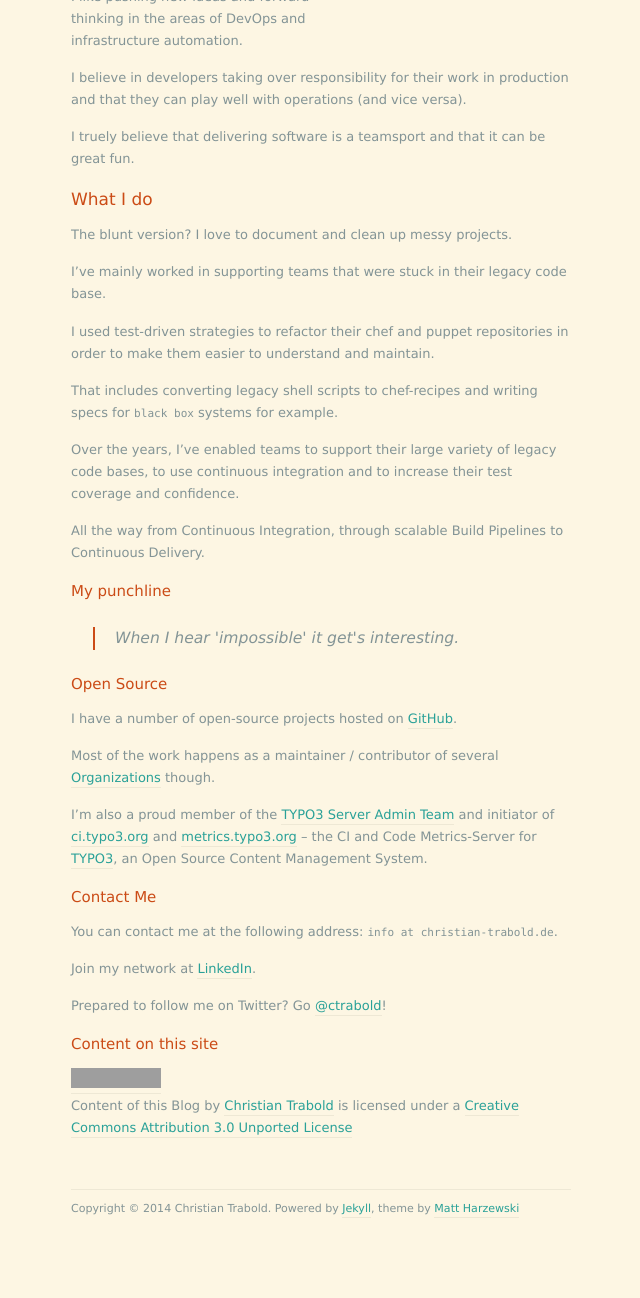
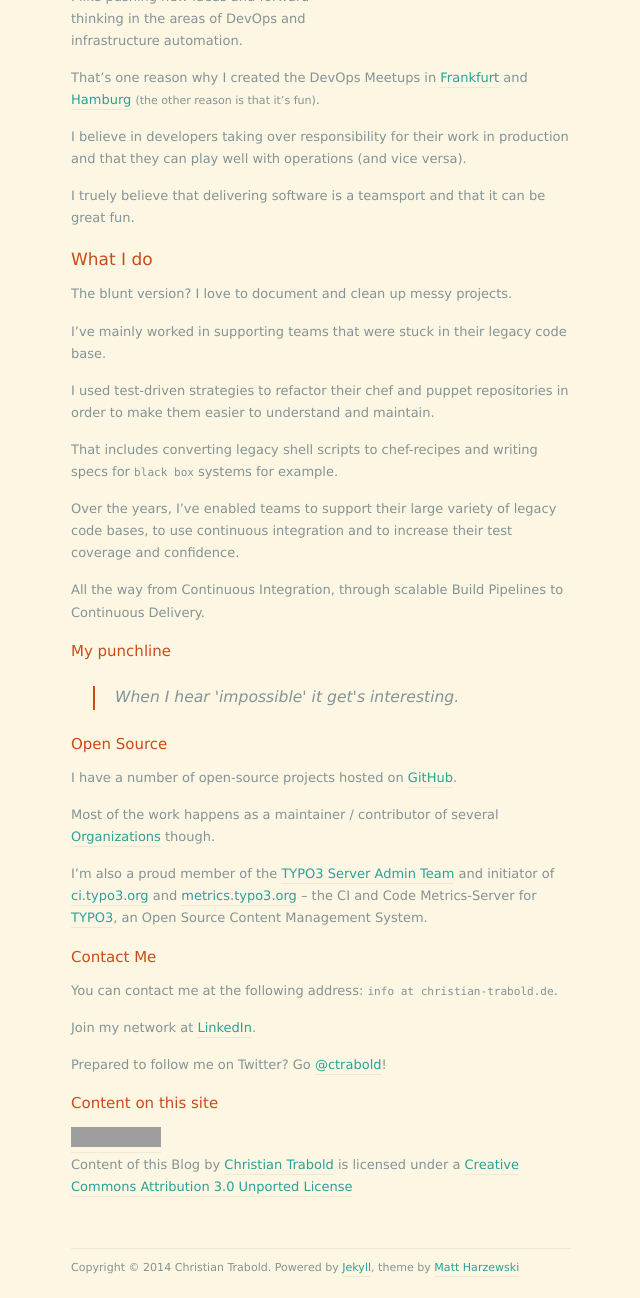
Before and after one commit to ctrabold/ctrabold.github.io, a Jekyll site: the page built from about/index.md, in a window 1280 px wide, cut to the strip 451-1749 px from the top of the page. Shown: the whole strip, without its empty margins (319-959 px from the left). Built offline with Jekyll 4.4.1, drawn with Linux system fonts in a browser that asks for light colours; nearby versions of some CDN libraries; before the commit the page ends 1690 px from its top, so only the background shows below that; grey boxes are pictures that could not be loaded.

Commit message:
[about] Add links to DevOps-Meetups

```diff
--- a/about/index.md
+++ b/about/index.md
@@ -15,6 +15,8 @@
 Before that I worked for several companies as a Consultant, e.g. for [ThoughtWorks](http://thoughtworks.com/), helping customers implement Continuous Delivery.
 
 I like pushing new ideas and forward thinking in the areas of DevOps and infrastructure automation.
+
+That's one reason why I created the DevOps Meetups in [Frankfurt](http://www.meetup.com/DevOps-Frankfurt/) and [Hamburg](http://www.meetup.com/DevOps-Hamburg/) <small>(the other reason is that it's fun)</small>.
 
 I believe in developers taking over responsibility for their work in production and that they can play well with operations (and vice versa).
 
```
